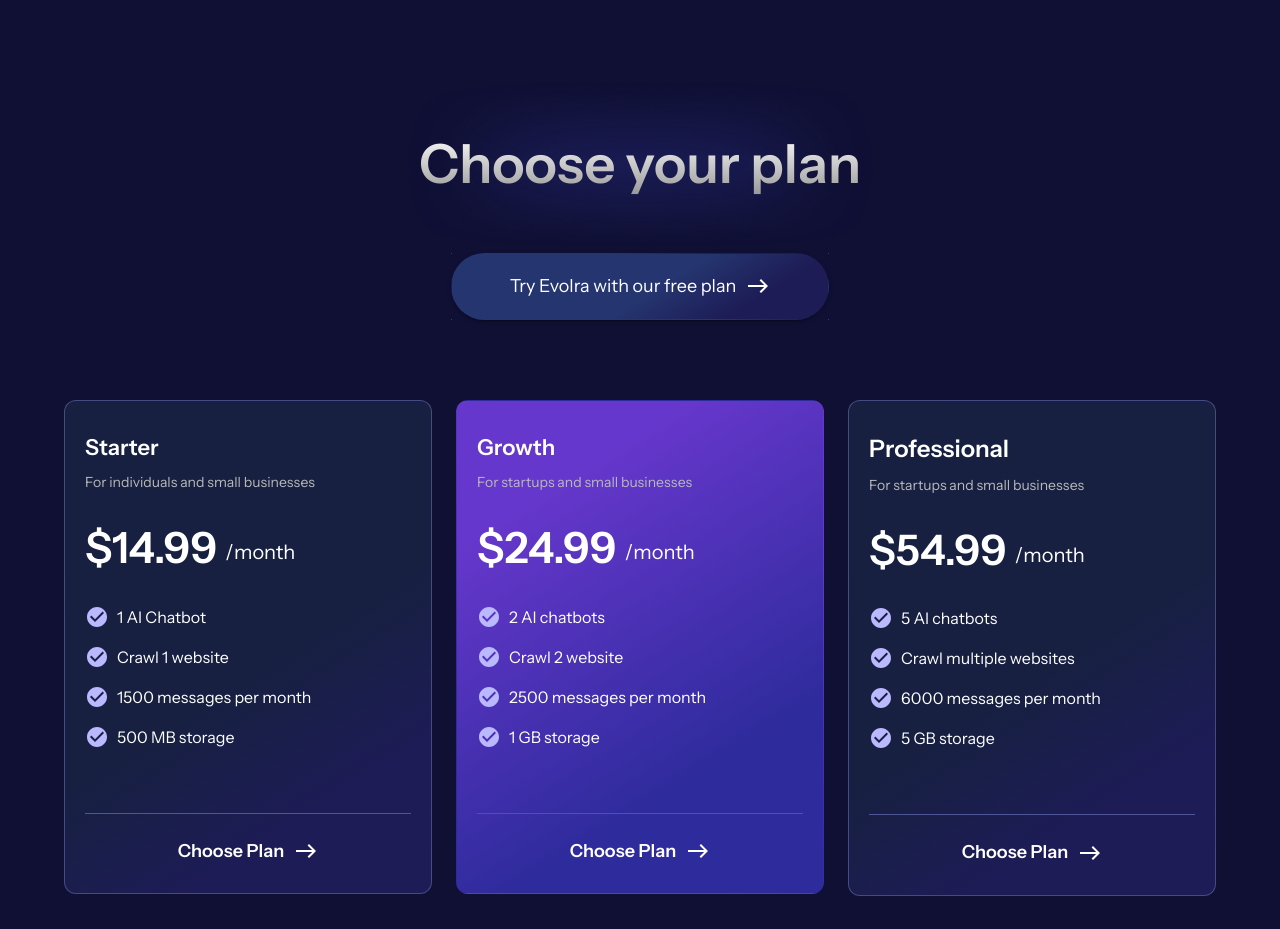
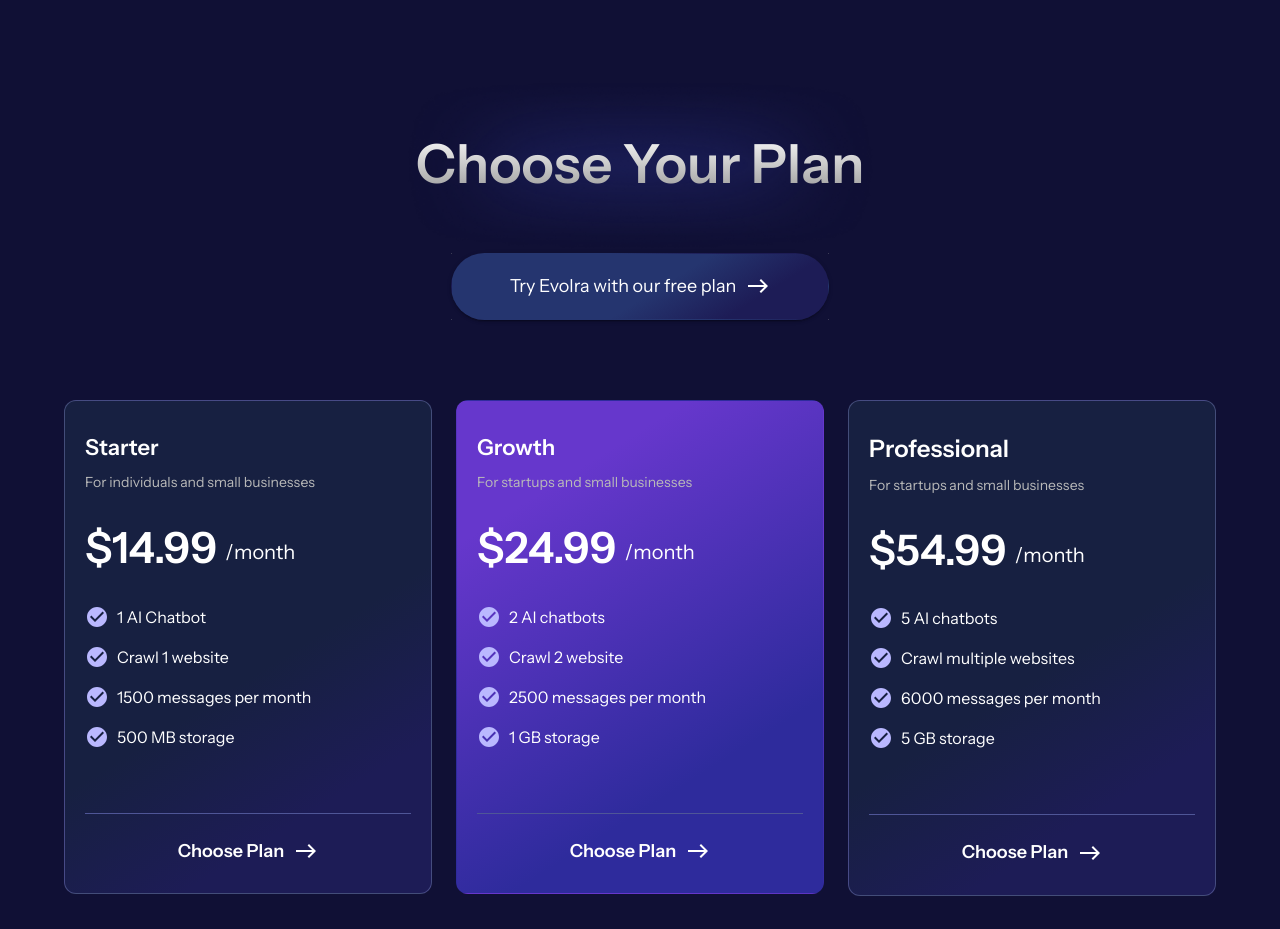
Before and after one commit to AmrapaliUnkal5/transcript_project, a React (Vite) app in the folder frontend/: page / in a window 1280 px wide. Shown: the part 3540-4469 px from the top of the page. Built offline with nearby package versions, Linux system fonts and the light colour scheme; no server answers.

Commit message:
logo link  and text correction

```diff
--- a/frontend/src/components/Header/Header.tsx
+++ b/frontend/src/components/Header/Header.tsx
@@ -97,7 +97,7 @@ export default function HomeHeader(props: Props) {
         sx={{ backgroundColor: "#101035", color: "#fff" }}
       >
         <Toolbar>
-          <Link to="/home">
+          <Link to="/">
             <StyledImage
               src="/images/logo.png"
               sx={{
@@ -118,7 +118,7 @@ export default function HomeHeader(props: Props) {
           >
 
             <Box>
-              <Link to="/home">
+              <Link to="/">
                 <StyledImage
                   src="/images/logo.png"
                   sx={{
--- a/frontend/src/pages/Home/Plans.tsx
+++ b/frontend/src/pages/Home/Plans.tsx
@@ -51,7 +51,7 @@ export default function Plans() {
               textTransform="none"
 
             >
-              Choose your plan
+              Choose Your Plan
             </Typography>
           </Box>
 
```
